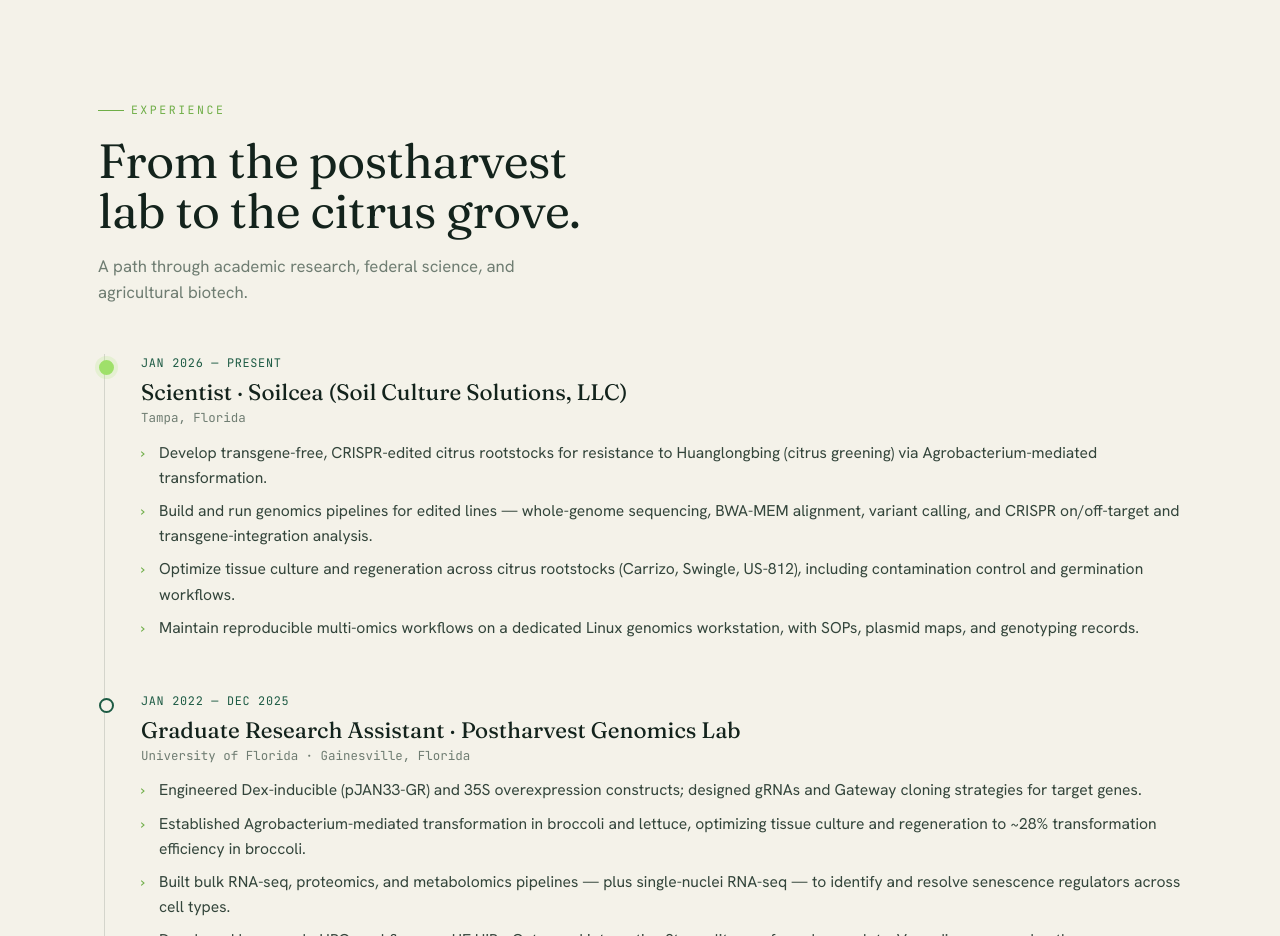
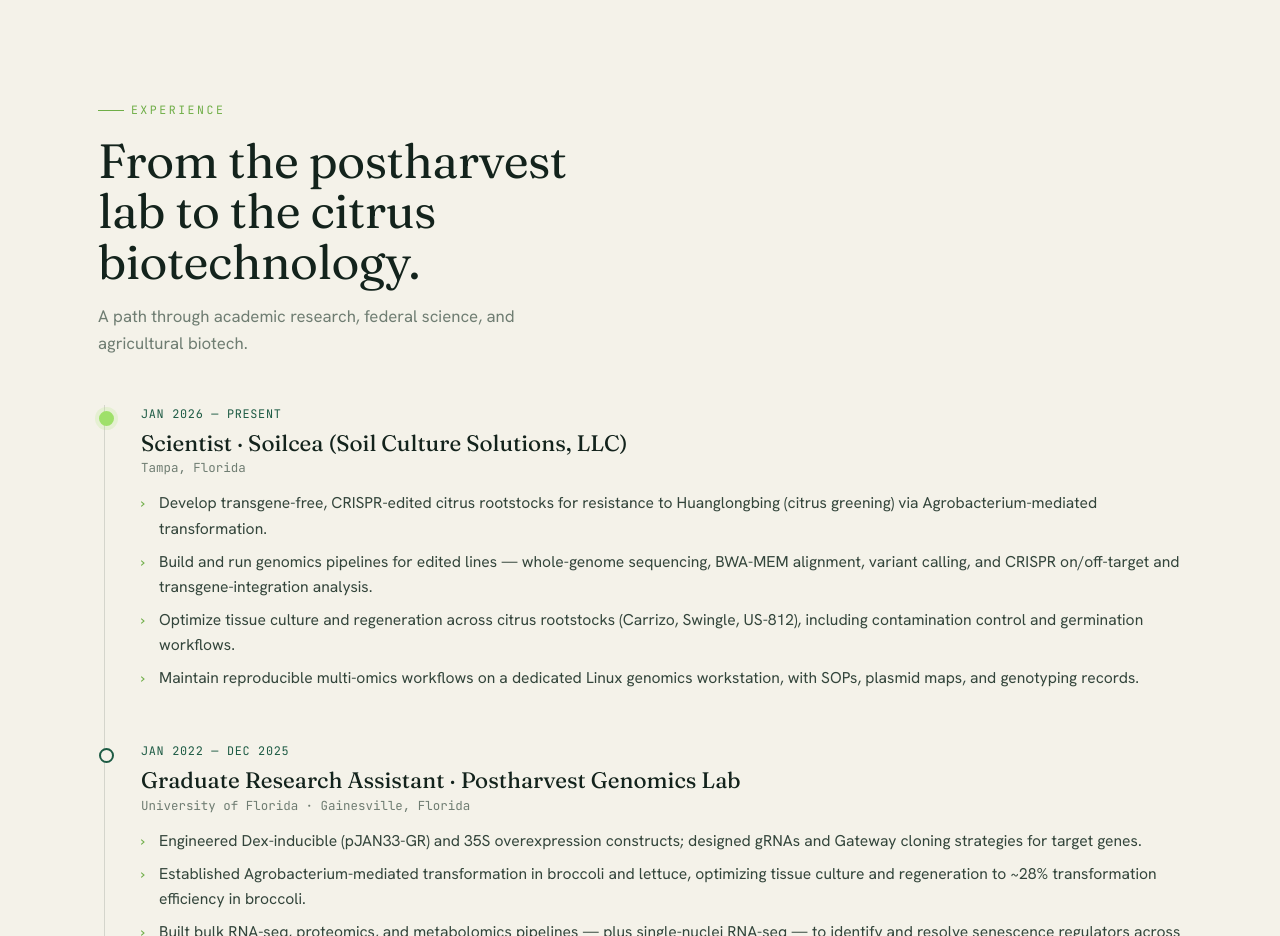
Before and after one commit to utsabghimire/utsabghimire.github.io, a plain HTML site: page index.html in a window 1280 px wide. Shown: the part 1860-2796 px from the top of the page. Drawn offline with Linux system fonts and the light colour scheme.

Commit message:
Update experience heading to reflect biotechnology

```diff
--- a/index.html
+++ b/index.html
@@ -412,7 +412,7 @@
   <div class="wrap">
     <div class="sec-head reveal">
       <span class="eyebrow">Experience</span>
-      <h2>From the postharvest lab to the citrus grove.</h2>
+      <h2>From the postharvest lab to the citrus biotechnology.</h2>
       <p>A path through academic research, federal science, and agricultural biotech.</p>
     </div>
 
```
